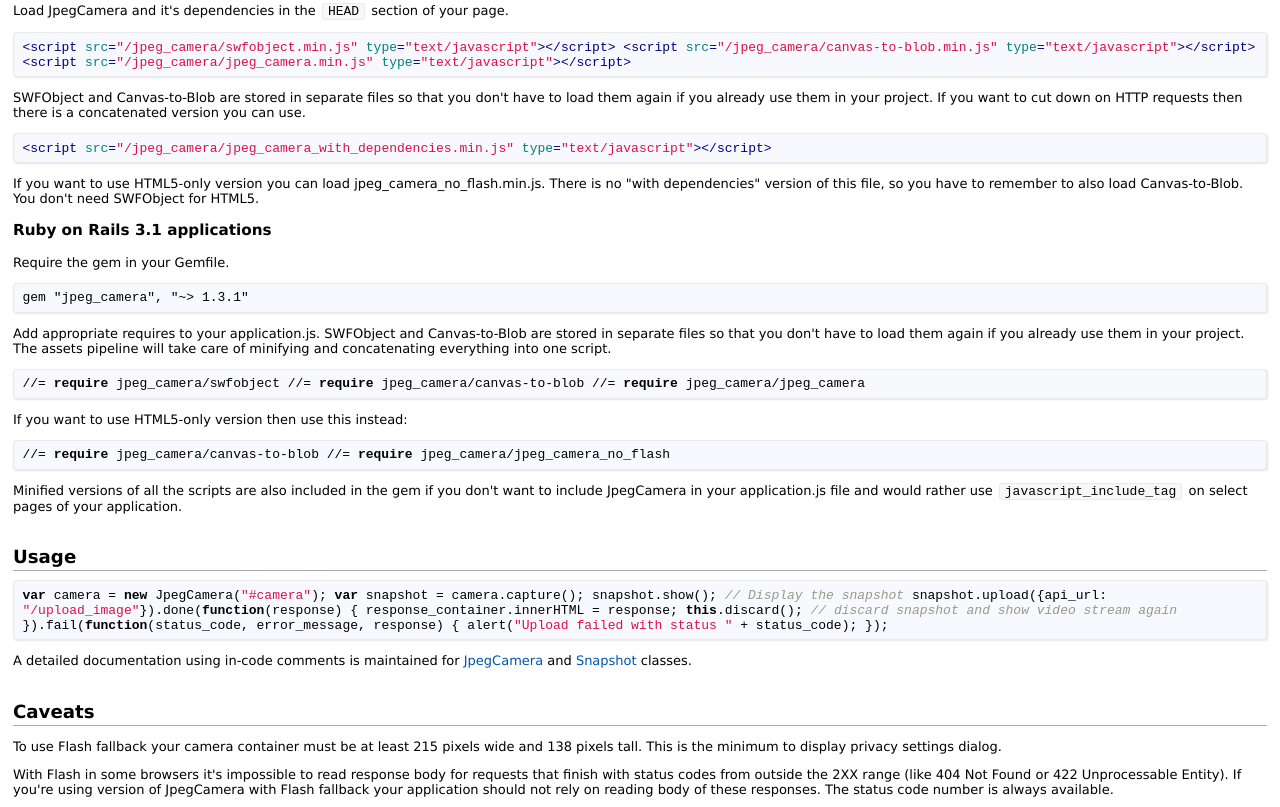
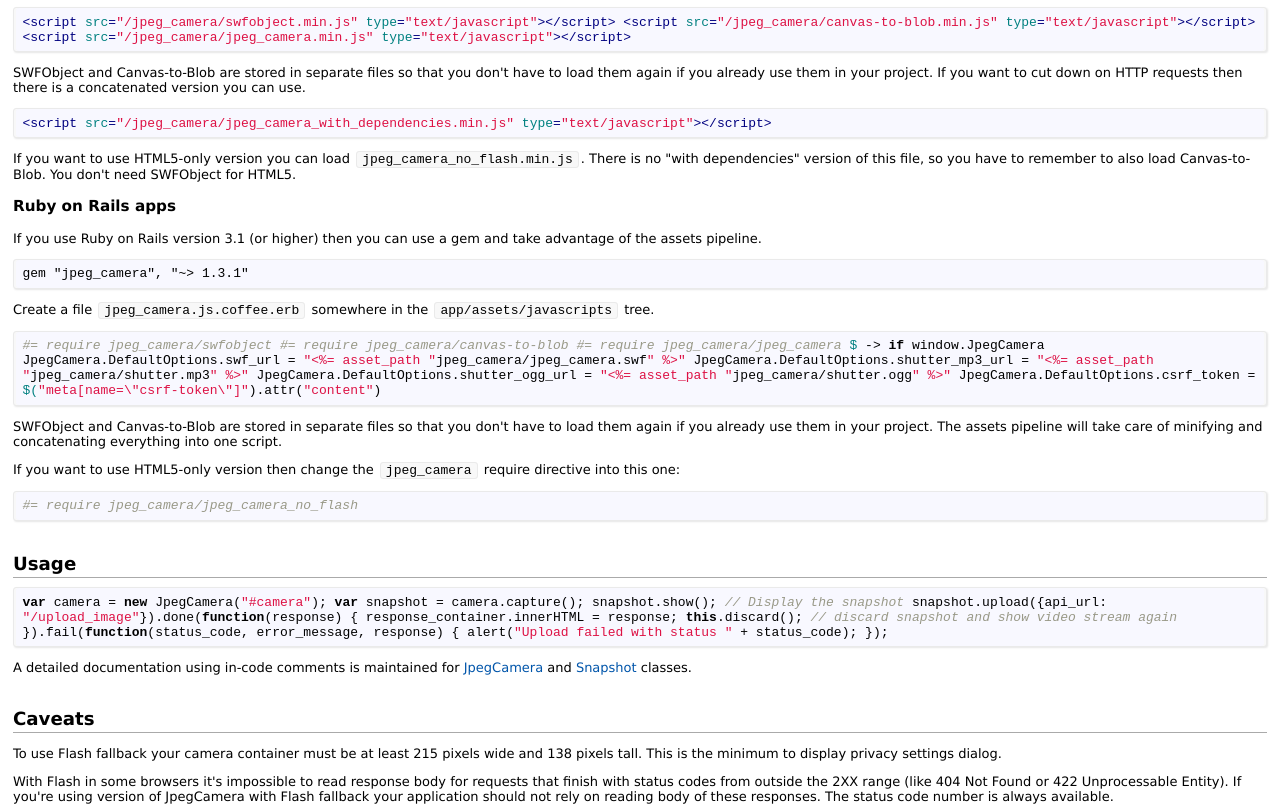
Before and after one commit to amw/jpeg_camera, a website: page doc/README.md.html in a window 1280 px wide. Shown: the part 919-1726 px from the top of the page. Drawn offline with Linux system fonts and the light colour scheme.

Commit message:
Better instructions for installation in RoR apps.
Closes #1

```diff
--- a/doc/README.md.html
+++ b/doc/README.md.html
@@ -151,19 +151,35 @@
 or HTML5 version only.</p><h3 id="standalone-app">Standalone app</h3><p>Copy all the files from <code>dist</code> into <code>jpeg_camera</code> directory under your server&#39;s
 root.</p><p>Load JpegCamera and it&#39;s dependencies in the <code>HEAD</code> section of your page.</p><pre><code>&lt;script src=&quot;/jpeg_camera/swfobject.min.js&quot; type=&quot;text/javascript&quot;&gt;&lt;/script&gt;
 &lt;script src=&quot;/jpeg_camera/canvas-to-blob.min.js&quot; type=&quot;text/javascript&quot;&gt;&lt;/script&gt;
-&lt;script src=&quot;/jpeg_camera/jpeg_camera.min.js&quot; type=&quot;text/javascript&quot;&gt;&lt;/script&gt;</code></pre><p>SWFObject and Canvas-to-Blob are stored in separate files so that you don&#39;t have
+&lt;script src=&quot;/jpeg_camera/jpeg_camera.min.js&quot; type=&quot;text/javascript&quot;&gt;&lt;/script&gt;
+</code></pre><p>SWFObject and Canvas-to-Blob are stored in separate files so that you don&#39;t have
 to load them again if you already use them in your project. If you want to cut
-down on HTTP requests then there is a concatenated version you can use.</p><pre><code>&lt;script src=&quot;/jpeg_camera/jpeg_camera_with_dependencies.min.js&quot; type=&quot;text/javascript&quot;&gt;&lt;/script&gt;</code></pre><p>If you want to use HTML5-only version you can load jpeg_camera_no_flash.min.js.
-There is no &quot;with dependencies&quot; version of this file, so you have to remember
-to also load Canvas-to-Blob. You don&#39;t need SWFObject for HTML5.</p><h3 id="ruby-on-rails-3-1-applications">Ruby on Rails 3.1 applications</h3><p>Require the gem in your Gemfile.</p><pre><code>gem &quot;jpeg_camera&quot;, &quot;~&gt; 1.3.1&quot;</code></pre><p>Add appropriate requires to your application.js. SWFObject and Canvas-to-Blob
-are stored in separate files so that you don&#39;t have to load them again if you
-already use them in your project. The assets pipeline will take care of
-minifying and concatenating everything into one script.</p><pre><code>//= require jpeg_camera/swfobject
-//= require jpeg_camera/canvas-to-blob
-//= require jpeg_camera/jpeg_camera</code></pre><p>If you want to use HTML5-only version then use this instead:</p><pre><code>//= require jpeg_camera/canvas-to-blob
-//= require jpeg_camera/jpeg_camera_no_flash</code></pre><p>Minified versions of all the scripts are also included in the gem if you don&#39;t
-want to include JpegCamera in your application.js file and would rather use
-<code>javascript_include_tag</code> on select pages of your application.</p><h2 id="usage">Usage</h2>
+down on HTTP requests then there is a concatenated version you can use.</p><pre><code>&lt;script src=&quot;/jpeg_camera/jpeg_camera_with_dependencies.min.js&quot; type=&quot;text/javascript&quot;&gt;&lt;/script&gt;
+</code></pre><p>If you want to use HTML5-only version you can load
+<code>jpeg_camera_no_flash.min.js</code>. There is no &quot;with dependencies&quot; version of this
+file, so you have to remember to also load Canvas-to-Blob. You don&#39;t need
+SWFObject for HTML5.</p><h3 id="ruby-on-rails-apps">Ruby on Rails apps</h3><p>If you use Ruby on Rails version 3.1 (or higher) then you can use a gem and
+take advantage of the assets pipeline.</p><pre><code>gem &quot;jpeg_camera&quot;, &quot;~&gt; 1.3.1&quot;
+</code></pre><p>Create a file <code>jpeg_camera.js.coffee.erb</code> somewhere in the
+<code>app/assets/javascripts</code> tree.</p><pre><code>#= require jpeg_camera/swfobject
+#= require jpeg_camera/canvas-to-blob
+#= require jpeg_camera/jpeg_camera
+
+$ -&gt;
+  if window.JpegCamera
+    JpegCamera.DefaultOptions.swf_url =
+      &quot;&lt;%= asset_path &quot;jpeg_camera/jpeg_camera.swf&quot; %&gt;&quot;
+    JpegCamera.DefaultOptions.shutter_mp3_url =
+      &quot;&lt;%= asset_path &quot;jpeg_camera/shutter.mp3&quot; %&gt;&quot;
+    JpegCamera.DefaultOptions.shutter_ogg_url =
+      &quot;&lt;%= asset_path &quot;jpeg_camera/shutter.ogg&quot; %&gt;&quot;
+    JpegCamera.DefaultOptions.csrf_token =
+      $(&quot;meta[name=\&quot;csrf-token\&quot;]&quot;).attr(&quot;content&quot;)
+</code></pre><p>SWFObject and Canvas-to-Blob are stored in separate files so that you don&#39;t have
+to load them again if you already use them in your project. The assets pipeline
+will take care of minifying and concatenating everything into one script.</p><p>If you want to use HTML5-only version then change the <code>jpeg_camera</code> require
+directive into this one:</p><pre><code>#= require jpeg_camera/jpeg_camera_no_flash
+</code></pre><h2 id="usage">Usage</h2>
 <pre><code>var camera = new JpegCamera(&quot;#camera&quot;);
 
 var snapshot = camera.capture();
@@ -175,7 +191,8 @@
   this.discard(); // discard snapshot and show video stream again
 }).fail(function(status_code, error_message, response) {
   alert(&quot;Upload failed with status &quot; + status_code);
-});</code></pre><p>A detailed documentation using in-code comments is maintained for
+});
+</code></pre><p>A detailed documentation using in-code comments is maintained for
 <a href="http://amw.github.io/jpeg_camera/doc/classes/JpegCamera.html">JpegCamera</a> and
 <a href="http://amw.github.io/jpeg_camera/doc/classes/Snapshot.html">Snapshot</a>
 classes.</p><h2 id="caveats">Caveats</h2><p>To use Flash fallback your camera container must be at least 215 pixels wide and
@@ -192,7 +209,8 @@
 grunt js                 # only builds js files
 grunt swf                # only builds swf file
 grunt doc                # update documentation
-grunt                    # build dist files and update documentation</code></pre><p>To build swf file you need to have <code>mxmlc</code> available in your <code>$PATH</code>. It comes
+grunt                    # build dist files and update documentation
+</code></pre><p>To build swf file you need to have <code>mxmlc</code> available in your <code>$PATH</code>. It comes
 in the <a href="http://www.adobe.com/devnet/flex/flex-sdk-download.html">Flex SDK</a>.</p><h2 id="acknowledgements">Acknowledgements</h2><p>Thanks to Joseph Huckaby for creating and Matt Clements for maintaining
 Flash-based <a href="http://code.google.com/p/jpegcam/">JpegCam library</a> which I have
 been using until HTML5 became a viable solution. If you&#39;re interested here&#39;s
@@ -203,11 +221,11 @@
     </div>
     <div id='footer'>
   Generated on
-  Thu Nov 07 2013 00:16:57 GMT+0100 (CET)
+  Wed Jan 15 2014 14:53:39 GMT+0100 (CET)
   by
   <a href='https://github.com/netzpirat/codo' title='CoffeeScript API documentation generator'>Codo</a>
   v1.7.2
-  (Node.js v0.10.21).
+  (Node.js v0.10.24).
   &#10034;
   Press Ctrl-h to see the keyboard shortcuts
   &#10034;
```
Also changed, not shown: doc/index.html (+34 -16 lines), README.md.
